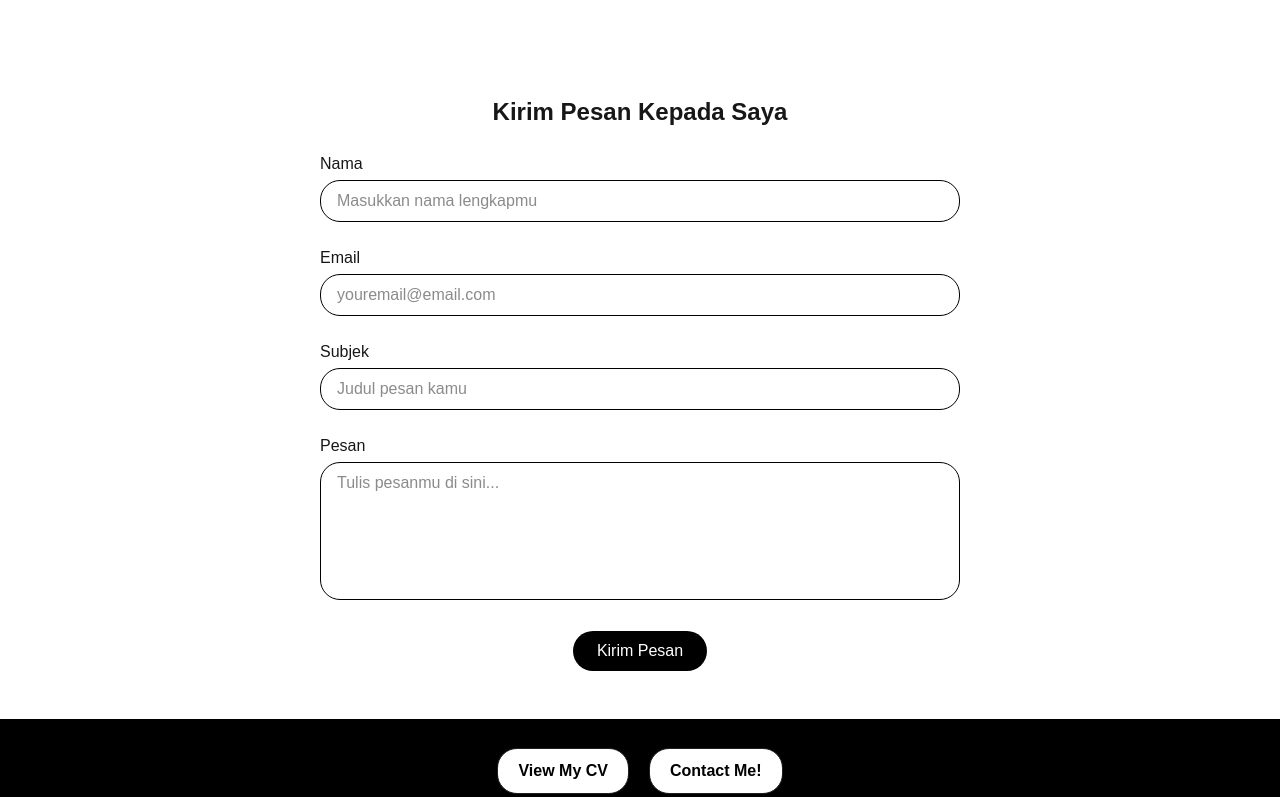
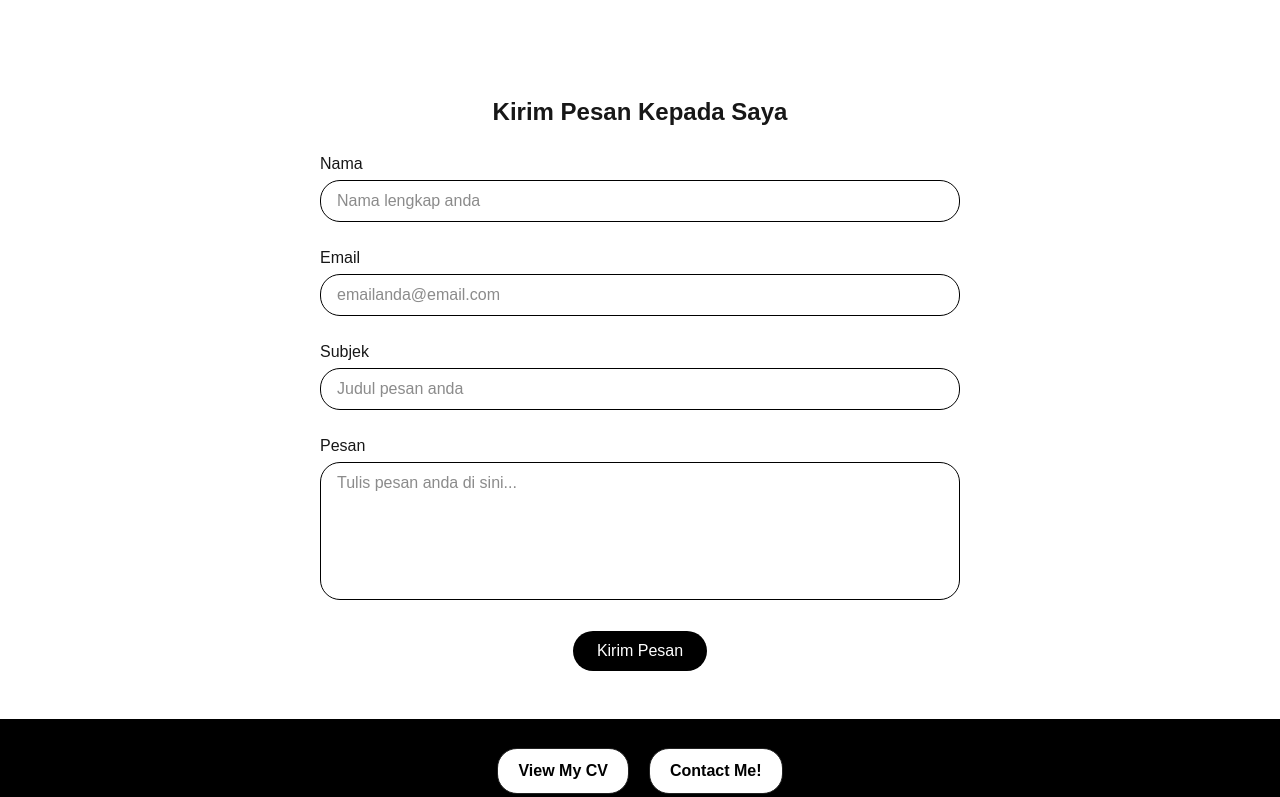
Before and after one commit to zakypriambada/profile-zaky, a Next.js app: page /contact in a window 1280 px wide. Shown: the part 426-1223 px from the top of the page. Built offline with nearby package versions, Linux system fonts and the light colour scheme.

Commit message:
update contact

```diff
--- a/app/contact/page.tsx
+++ b/app/contact/page.tsx
@@ -108,7 +108,7 @@ export default function Contact() {
                                 id="name"
                                 name="name"
                                 required
-                                placeholder="Masukkan nama lengkapmu"
+                                placeholder="Nama lengkap anda"
                                 className="w-full border border-black rounded-[20px] px-4 py-2 focus:outline-none focus:ring focus:ring-black/30"
                             />
                         </div>
@@ -119,7 +119,7 @@ export default function Contact() {
                                 id="email"
                                 name="email"
                                 required
-                                placeholder="youremail@email.com"
+                                placeholder="emailanda@email.com"
                                 className="w-full border border-black rounded-[20px] px-4 py-2 focus:outline-none focus:ring focus:ring-black/30"
                             />
                         </div>
@@ -130,7 +130,7 @@ export default function Contact() {
                                 id="subject"
                                 name="subject"
                                 required
-                                placeholder="Judul pesan kamu"
+                                placeholder="Judul pesan anda"
                                 className="w-full border border-black rounded-[20px] px-4 py-2 focus:outline-none focus:ring focus:ring-black/30"
                             />
                         </div>
@@ -141,7 +141,7 @@ export default function Contact() {
                                 name="message"
                                 required
                                 rows={5}
-                                placeholder="Tulis pesanmu di sini..."
+                                placeholder="Tulis pesan anda di sini..."
                                 className="w-full border border-black rounded-[20px] px-4 py-2 resize-none focus:outline-none focus:ring focus:ring-black/30"
                             ></textarea>
                         </div>
```
